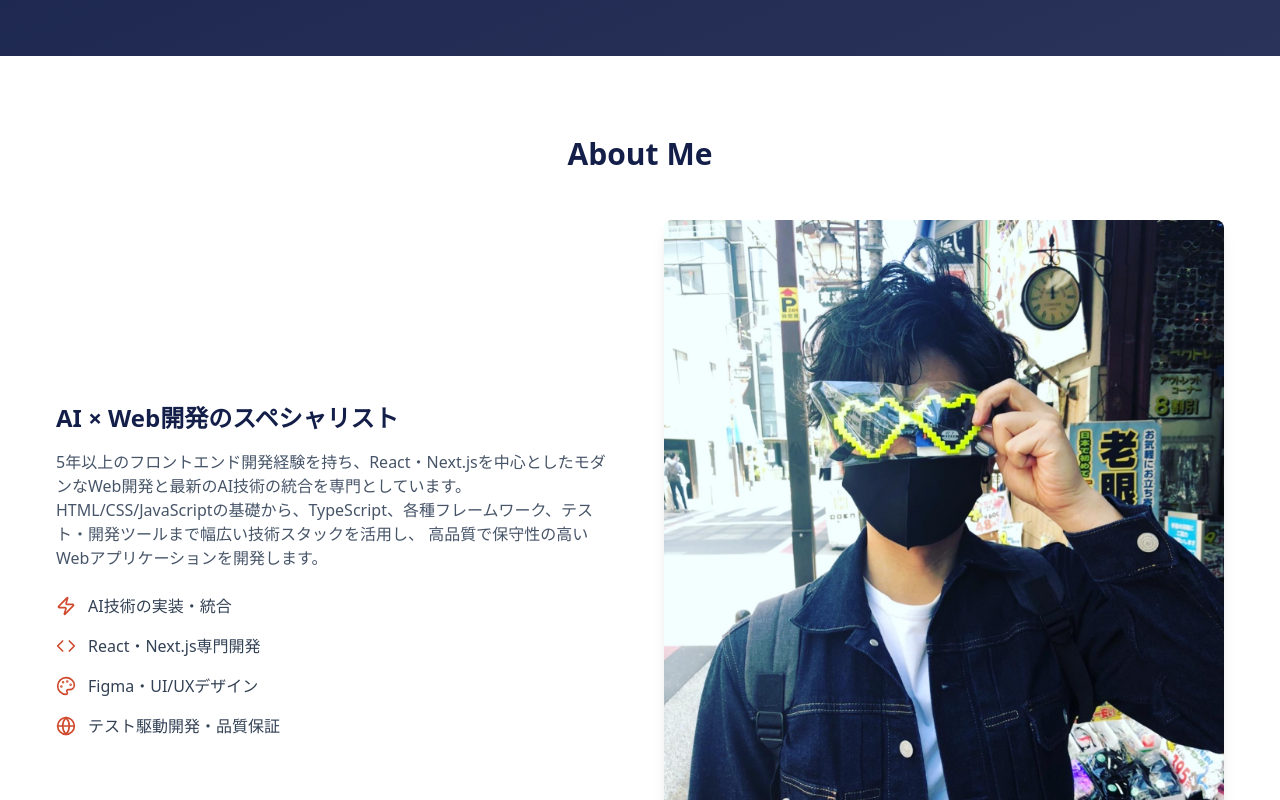
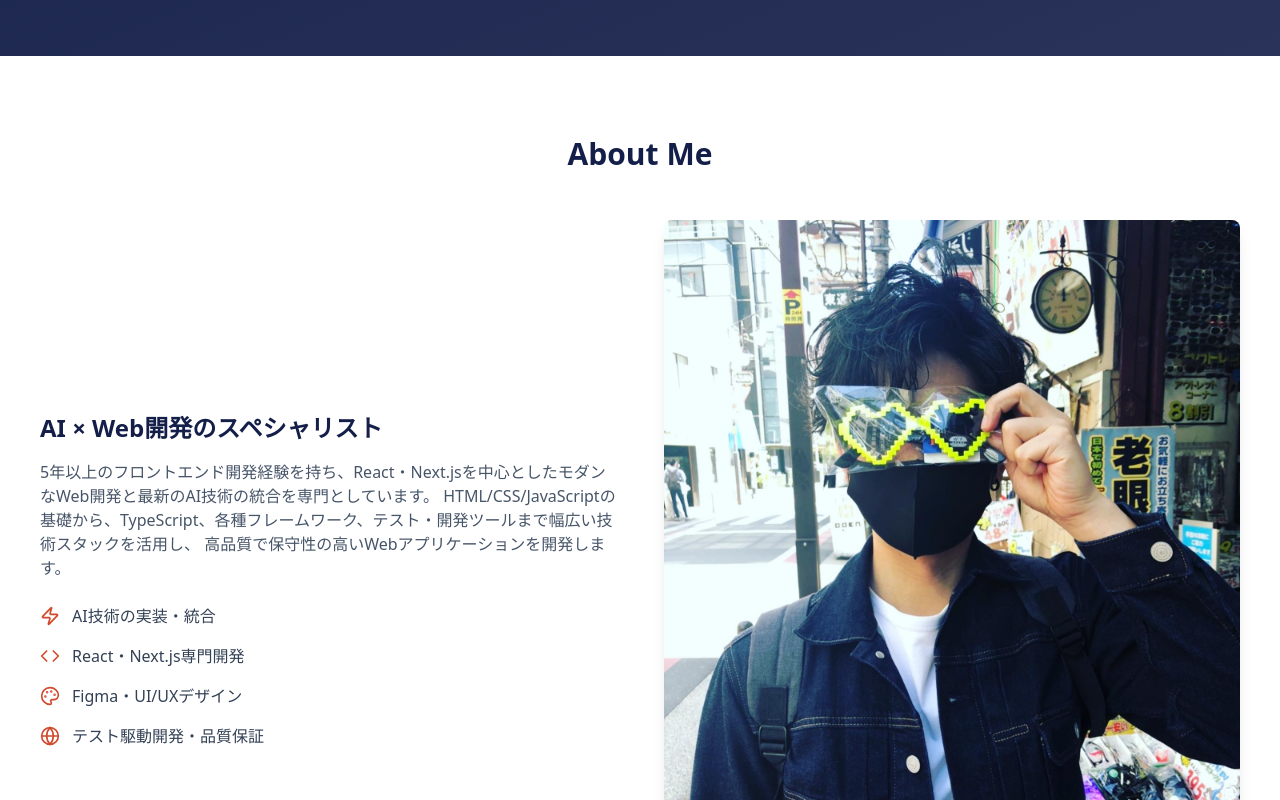
Before and after one commit to masatoman/portfolio, a Next.js app: page / in a window 1280 px wide. Shown: the part 440-1240 px from the top of the page. Built offline with nearby package versions, Linux system fonts and the light colour scheme.

Commit message:
[改善] コンテナの左右余白を縮小（2rem→1rem）

```diff
--- a/tailwind.config.ts
+++ b/tailwind.config.ts
@@ -13,7 +13,7 @@ const config: Config = {
   theme: {
     container: {
       center: true,
-      padding: "2rem",
+      padding: "1rem",
       screens: {
         "2xl": "1400px",
       },
```
